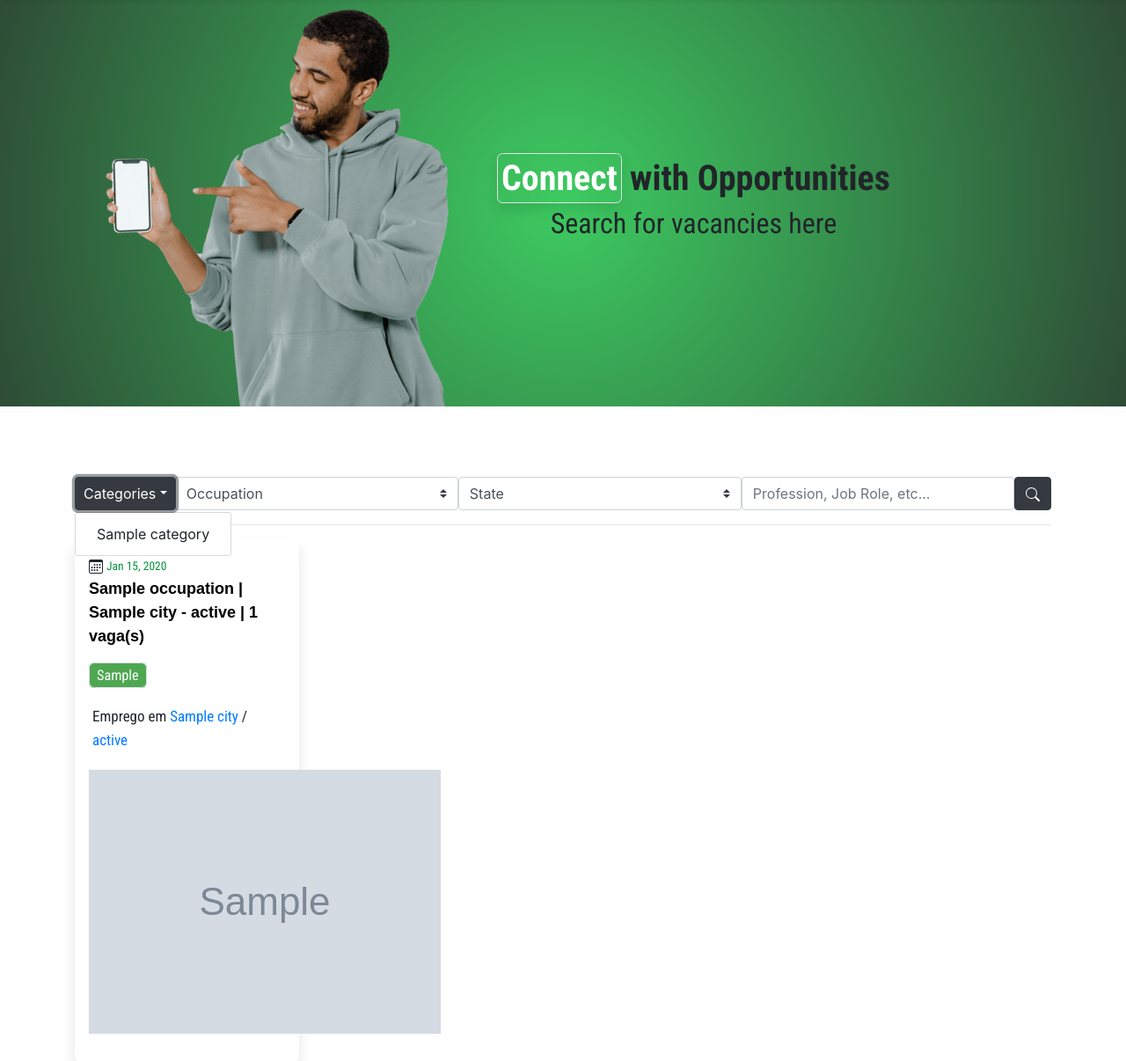
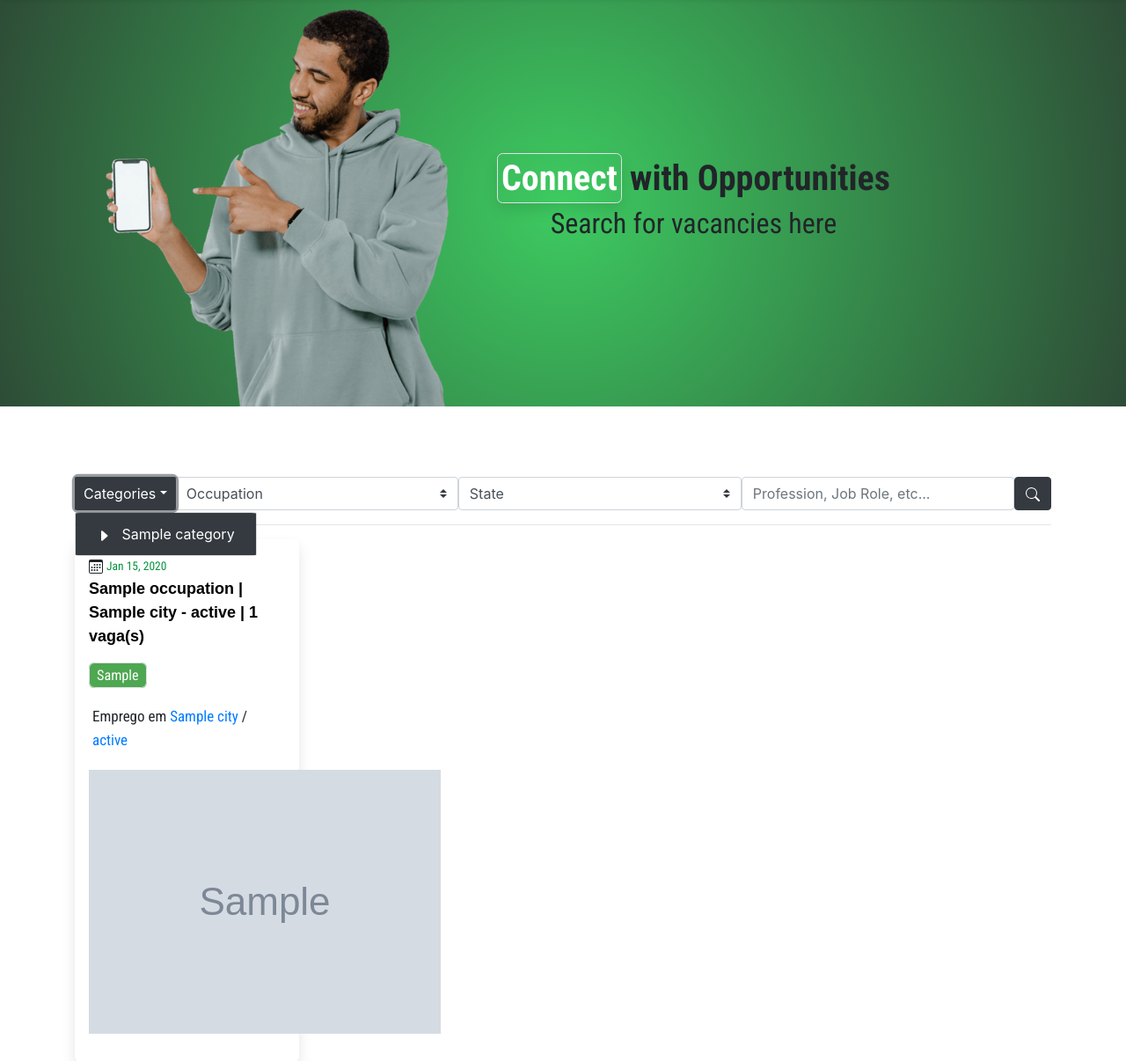
Before and after one commit to gusttavofelipe/publi-job, a Django app: template vacancies/templates/vacancies/index.html in a window 1280 px wide, after a click on "Categories". Shown: the part 133-1339 px from the top of the page at 88% size. Run offline with Django 4.2, Linux system fonts and the light colour scheme; the template is opened without the code that fills it: most values are stand-ins (such as "Sample title", 1, 10 or a date in 2020); grey boxes marked "Sample" are stand-in pictures; some libraries are stand-ins or nearby versions.

Commit message:
retocar css do dropdown de categorias

```diff
--- a/templates/static/css/style.css
+++ b/templates/static/css/style.css
@@ -195,6 +195,19 @@ fieldset {
     font-size: 1px!important;
 }
 
+.dropdown-item{
+    color: white;
+}
+
+.dropdown-item:hover{
+    color: #344037;
+}
+
+.show{
+    background-color: #343A40;
+    border-radius: 3%;
+}
+
 @media only screen and (max-width: 767px) {
     .img-fluid {
         max-width: 100% !important;
--- a/vacancies/templates/vacancies/index.html
+++ b/vacancies/templates/vacancies/index.html
@@ -32,7 +32,10 @@
 
                     <div class="dropdown-menu">
                         {% for category in categories %}
-                            <a href="{% url 'vacancies:vacancy_category' category.name %}" class="dropdown-item">
+                            <a href="{% url 'vacancies:vacancy_category' category.name %}" class="dropdown-item btn">
+                                <svg xmlns="http://www.w3.org/2000/svg" width="16" height="16" fill="currentColor" class="bi bi-caret-right-fill mr-2" viewBox="0 0 16 16">
+                                    <path d="m12.14 8.753-5.482 4.796c-.646.566-1.658.106-1.658-.753V3.204a1 1 0 0 1 1.659-.753l5.48 4.796a1 1 0 0 1 0 1.506z"/>
+                                </svg>
                             {{ category.name }}</a>
                         {% endfor %}
                     </div>
```
